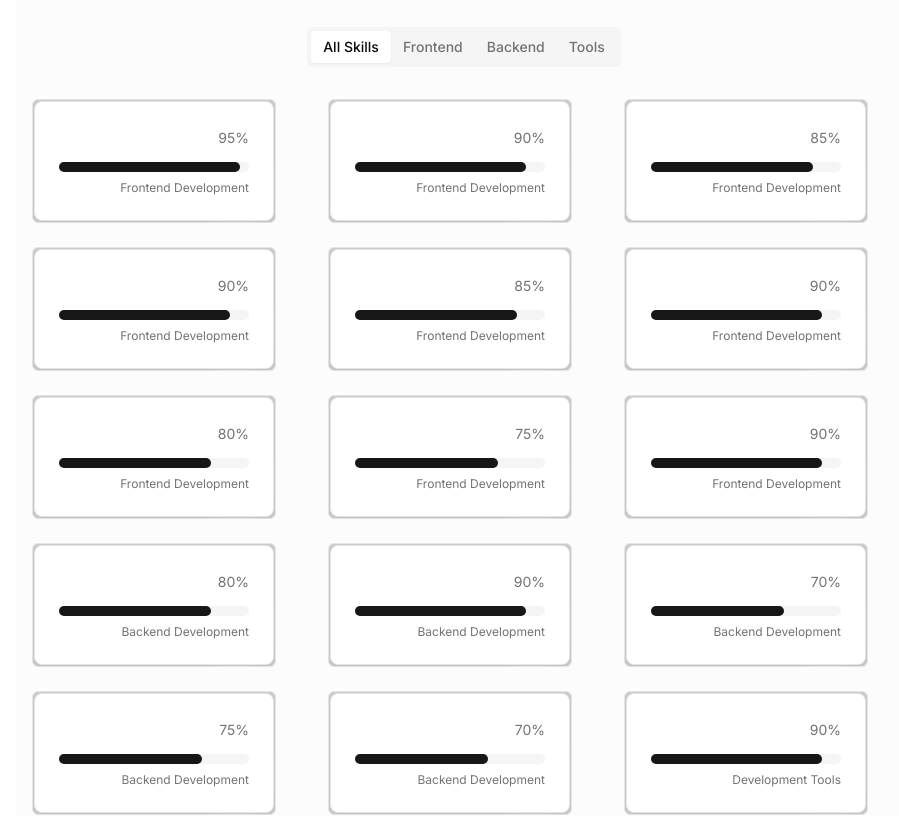
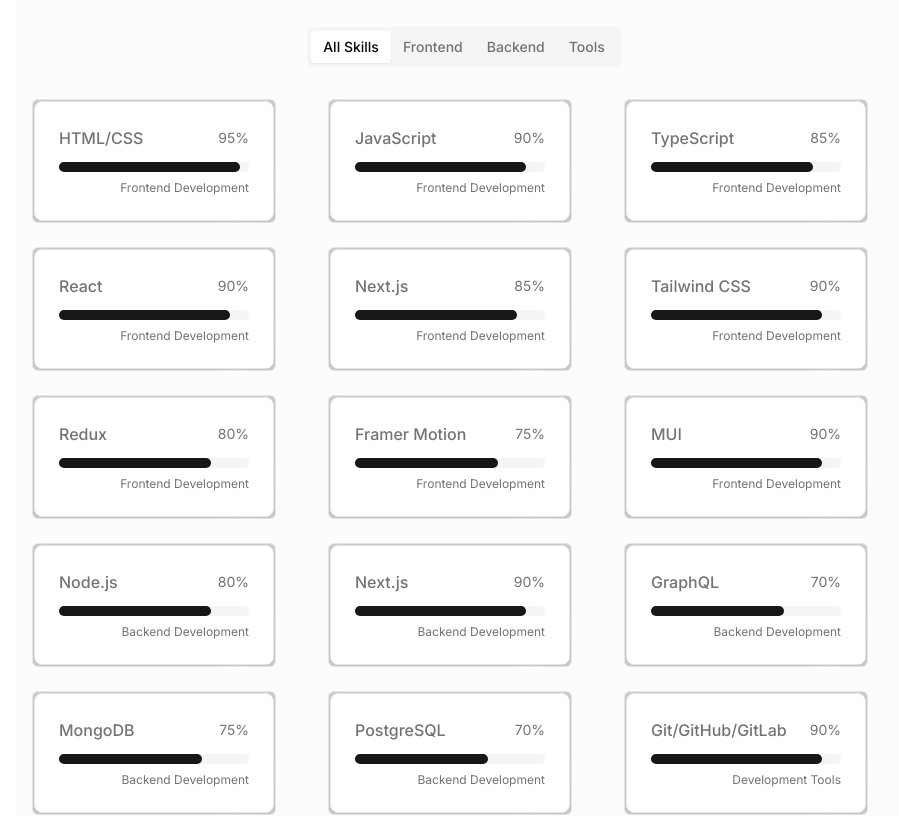
Before and after one commit to Marvel777/project, a Next.js app: page / in a window 1280 px wide. Shown: the part 1240-2056 px from the top of the page, without its empty margins (176-1075 px from the left). Built offline with nearby package versions, Linux system fonts and the light colour scheme.

Commit message:
fix: update SkillCard component to use muted text color for skill name

```diff
--- a/components/skills-section.tsx
+++ b/components/skills-section.tsx
@@ -79,7 +79,7 @@
   return (
     <HoverBorderGradient className="bg-card p-6 rounded-lg shadow-sm hover:shadow-md transition-shadow border w-60">
       <div className="flex justify-between items-center mb-3">
-        <h3 className="font-medium">{ skill.name }</h3>
+        <h3 className="font-medium text-muted-foreground">{ skill.name }</h3>
         <span className="text-sm text-muted-foreground">{ skill.level }%</span>
       </div>
 
```
